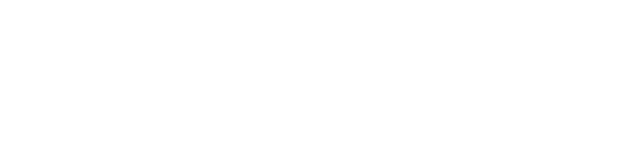
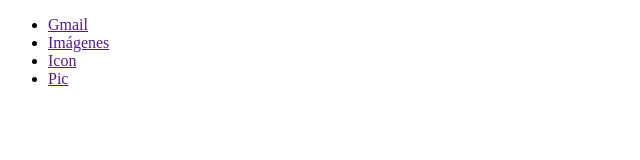
Before and after one commit to Kidthedesigner/google_clone, a plain HTML site: page index.html in a window 1280 px wide. Shown: the whole page, without its empty margins (0-640 px from the left). Drawn offline with Linux system fonts and the light colour scheme.

Commit message:
Estructura inicial del header

```diff
--- a/index.html
+++ b/index.html
@@ -4,10 +4,27 @@
     <meta charset="UTF-8">
     <meta http-equiv="X-UA-Compatible" content="IE=edge">
     <meta name="viewport" content="width=device-width, initial-scale=1.0">
-    <title>Document</title>
+    <title>Google Clone</title>
     <link rel="sylesheet" href="css/main.css">
 </head>
 <body>
-
+    <header>
+        <nav>
+            <ul>
+                <li>
+                   <a href="">Gmail</a>
+                </li>
+                <li>
+                    <a href="">Imágenes</a>
+                </li>
+                <li>
+                    <a href="">Icon</a>
+                </li>
+                <li>
+                    <a href="">Pic</a>
+                </li>
+            </ul>
+        </nav>
+    </header>
 </body>
 </html>
```
